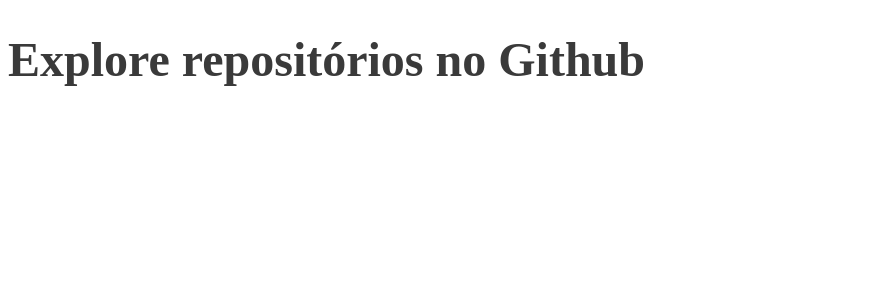
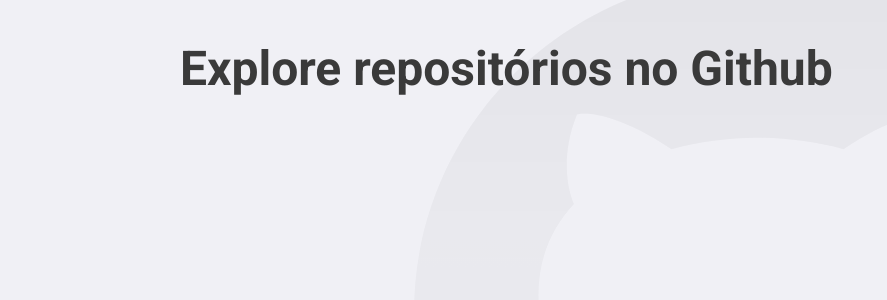
Before and after one commit to vitorsemidio-dev/github-explorer-ts, a React (Create React App) app: page / in a window 1280 px wide. Shown: the top 300 px of the page, without its empty margins (0-887 px from the left). Built offline with nearby package versions, Linux system fonts and the light colour scheme.

Commit message:
Estilo global

```diff
--- a/public/index.html
+++ b/public/index.html
@@ -4,6 +4,8 @@
     <meta charset="utf-8" />
     <meta name="viewport" content="width=device-width, initial-scale=1" />
     <meta name="theme-color" content="#3a3a3a" />
+
+    <link href="https://fonts.googleapis.com/css2?family=Roboto:wght@400;700&display=swap" rel="stylesheet">
 
     <title>Github Explorer</title>
   </head>
--- a/src/App.tsx
+++ b/src/App.tsx
@@ -3,11 +3,16 @@
 
 import Routes from './routes';
 
+import Globalstyle from './styles/global';
+
 const App: React.FC = () => {
   return (
-    <BrowserRouter>
-      <Routes />
-    </BrowserRouter>
+    <>
+      <BrowserRouter>
+        <Routes />
+      </BrowserRouter>
+      <Globalstyle />
+    </>
   );
 };
 
--- /dev/null
+++ b/src/styles/global.ts
@@ -0,0 +1,31 @@
+import { createGlobalStyle } from 'styled-components';
+
+import githubBackground from '../assets/github-background.svg';
+
+export default createGlobalStyle`
+  * {
+    margin: 0;
+    padding: 0;
+    outline: 0;
+    box-sizing: border-box;
+  }
+
+  body {
+    background: #f0f0f5 url(${githubBackground}) no-repeat 70% top;
+    -webkit-font-smoothing: antialiased;
+  }
+
+  body, input, button {
+    font: 16px Roboto, sans-serif;
+  }
+
+  #root {
+    max-width: 960px;
+    margin: 0 auto;
+    padding: 40px 20px;
+  }
+
+  button {
+    cursor: pointer;
+  }
+`;
```
Also changed, not shown: src/assets/github-background.svg (added).
